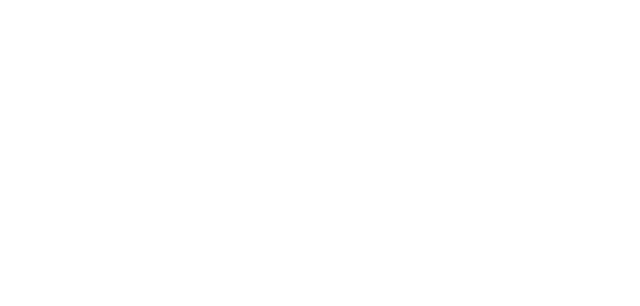
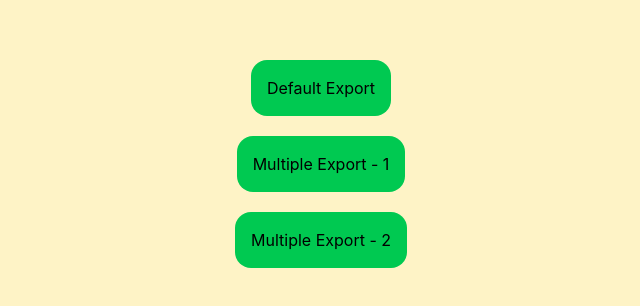
Before and after one commit to sgrhere/react-mini-tasks, a React (Vite) app: page /export in a window 1280 px wide. Before the commit this address had no page. Shown: the part 236-542 px from the top of the page, without its empty margins (319-959 px from the left). Built offline with nearby package versions, Linux system fonts and the light colour scheme.

Commit message:
Import-Export Task Completed

```diff
--- a/package.json
+++ b/package.json
@@ -13,6 +13,7 @@
     "@tailwindcss/vite": "^4.2.1",
     "react": "^19.2.0",
     "react-dom": "^19.2.0",
+    "react-router-dom": "^7.13.1",
     "tailwindcss": "^4.2.1"
   },
   "devDependencies": {
--- a/src/App.jsx
+++ b/src/App.jsx
@@ -1,11 +1,13 @@
 import { BrowserRouter, Routes, Route } from 'react-router-dom'
 import Home from './pages/Home'
+import ExportPage from './pages/ExportPage'
 function App() {
 
   return (
     <BrowserRouter>
       <Routes>
         <Route path='/' element={<Home />} />
+        <Route path='/export' element={<ExportPage />} />
       </Routes>
     </BrowserRouter>
   )
--- /dev/null
+++ b/src/components/Export/DefaultExport.jsx
@@ -0,0 +1,10 @@
+
+function Button() {
+  return (
+    <>
+        <button className="p-4 hover:text-white bg-green-500 rounded-2xl hover:bg-green-700">Default Export</button>
+    </>
+  )
+}
+
+export default Button
--- /dev/null
+++ b/src/components/Export/MultipleExport.jsx
@@ -0,0 +1,14 @@
+
+function Button1() {
+    return (
+        <button className="p-4 bg-green-500 rounded-2xl">Multiple Export - 1</button>
+    )
+}
+
+function Button2() {
+    return (
+        <button className="p-4 bg-green-500 rounded-2xl">Multiple Export - 2</button>
+    )
+}
+
+export {Button1, Button2}
--- /dev/null
+++ b/src/pages/ExportPage.jsx
@@ -0,0 +1,18 @@
+import Button from "../components/Export/DefaultExport"
+import { Button1, Button2 } from "../components/Export/MultipleExport"
+
+
+
+function ExportPage() {
+    return (
+        <>
+            <div className="flex flex-col gap-5 justify-center items-center bg-amber-100 h-screen ">
+                <Button />
+                <Button1 />
+                <Button2 />
+            </div>
+        </>
+    )
+}
+
+export default ExportPage
--- a/src/pages/Home.jsx
+++ b/src/pages/Home.jsx
@@ -1,8 +1,14 @@
-import React from 'react'
+import { Link } from "react-router-dom"
+
 
 function Home() {
   return (
-    <div>Home</div>
+    <>
+    <h1 className="text-center text-5xl mt-5 underline">I am the homepage and here are the list of activities.</h1>
+      <ol className="pl-10 list-decimal flex items-center justify-center text-3xl pt-5">
+        <li><Link to="/export">Export Task</Link></li>
+      </ol>
+    </>
   )
 }
 
```
Also changed, not shown: src/components/Export/README.md (added), 2 other files (tests, documents, lock files or other folders).
